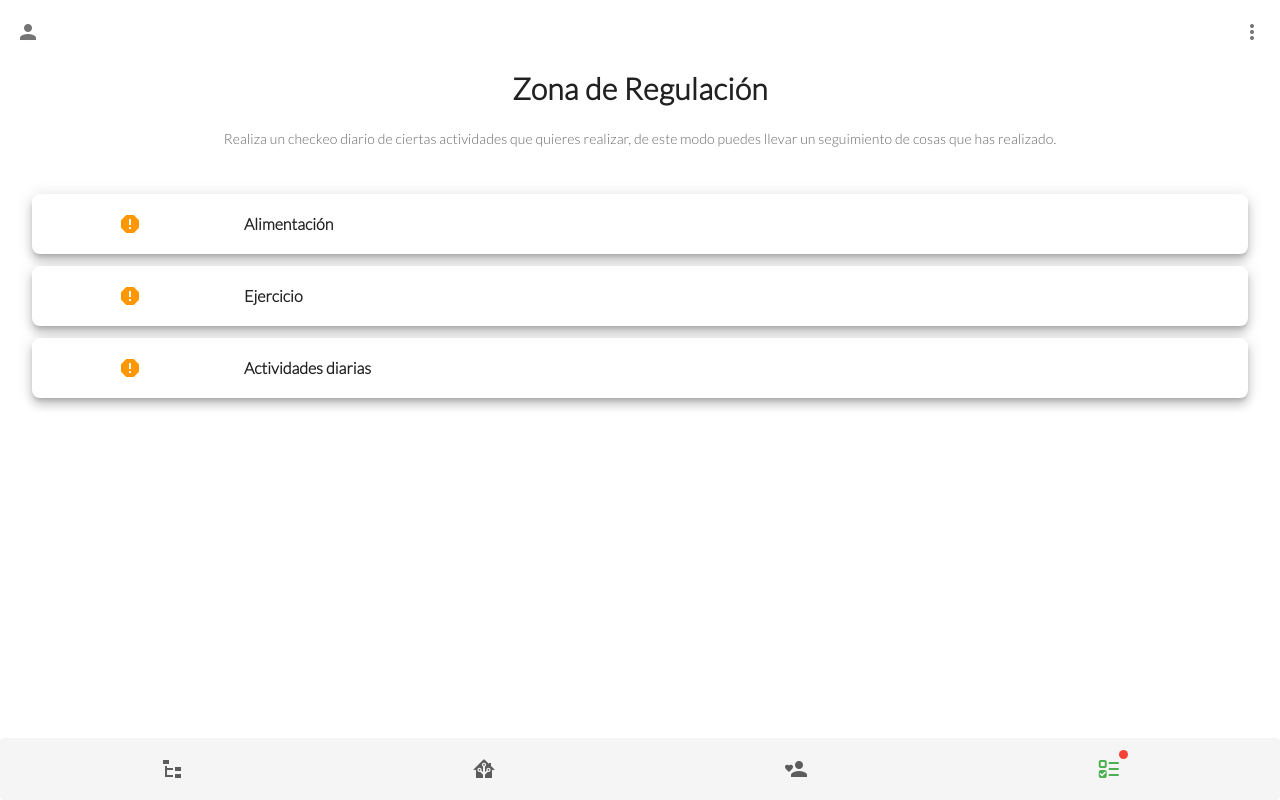
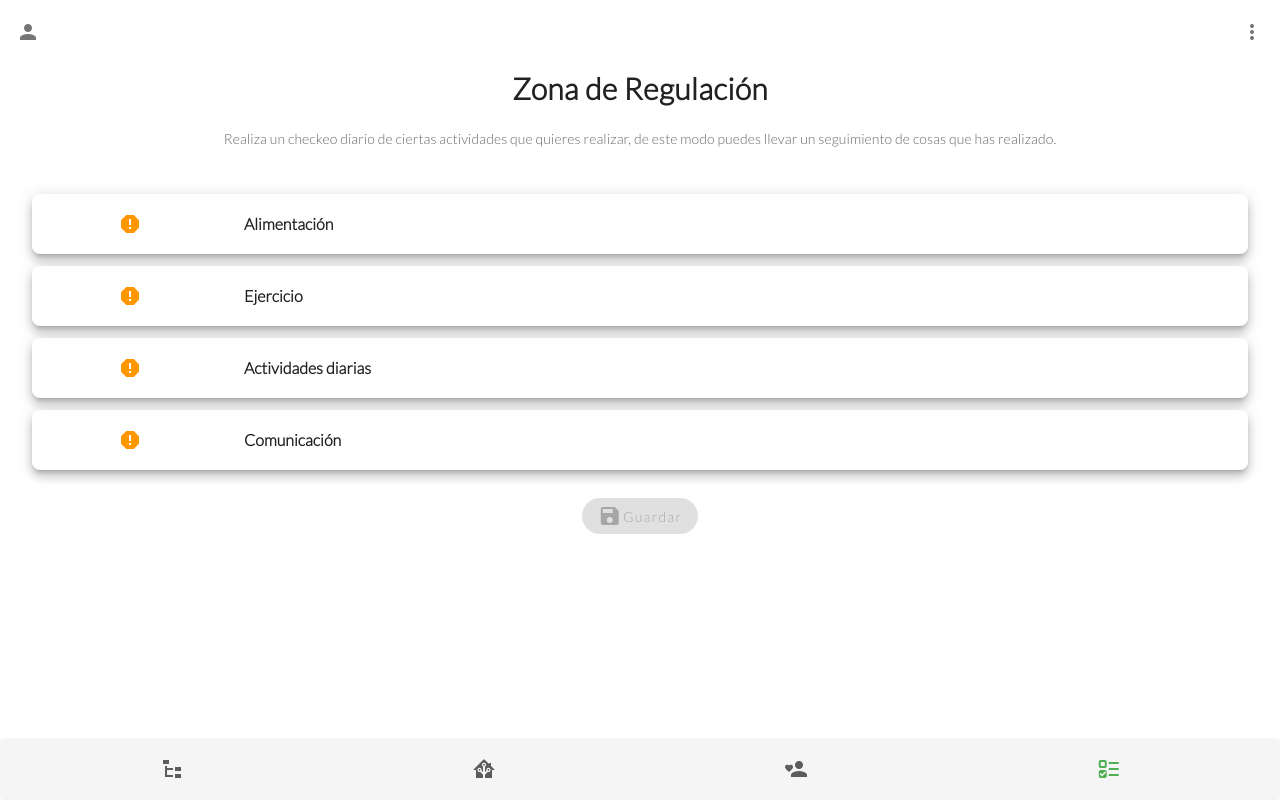
Before and after one commit to RickBm400/autismo-app-regulacion, a Vue app: page /regulation-section in a window 1280 px wide. Built offline with nearby package versions, Linux system fonts and the light colour scheme.

Commit message:
fixed: condiciones en la zona de desahogo

```diff
--- a/src/components/landing/footerNav.vue
+++ b/src/components/landing/footerNav.vue
@@ -19,7 +19,7 @@
             :to="icon.link"
           >
             <v-badge
-                dot color="red" v-if="icon.link == '/regulation-section'">
+                dot color="red" :value="dotVisibility" v-if="icon.link == '/regulation-section'">
               <v-icon>
                 {{ icon.icon }}
               </v-icon>
@@ -34,6 +34,7 @@
   </v-container>
 </template>
 <script>
+import { mapState } from 'vuex';
 export default {
   data() {
     return {
@@ -57,5 +58,9 @@ export default {
       ],
     };
   },
+
+  computed:{
+    ...mapState('regulation',['dotVisibility'])
+  }
 };
 </script>
--- a/src/components/landing/navBar.vue
+++ b/src/components/landing/navBar.vue
@@ -21,7 +21,7 @@
 export default {
   data() {
     return {
-      list: ["Acerca de", "Encuesta de Satisfacción", "Contact Us"],
+      list: ["Acerca de", "Encuesta de Satisfacción", "Contactanos"],
     };
   },
 };
--- a/src/store/index.js
+++ b/src/store/index.js
@@ -1,17 +1,11 @@
 import Vue from 'vue'
 import Vuex from 'vuex'
+import regulation from './regulation'
 
 Vue.use(Vuex)
 
 export default new Vuex.Store({
-  state: {
-  },
-  getters: {
-  },
-  mutations: {
-  },
-  actions: {
-  },
   modules: {
+    regulation
   }
 })
--- /dev/null
+++ b/src/store/regulation/actions.js
@@ -0,0 +1,3 @@
+export const dotState = ({commit}, state)=>{
+    commit('hideStatusDot', state)
+}
--- /dev/null
+++ b/src/store/regulation/index.js
@@ -0,0 +1,12 @@
+import state from './state'
+import * as mutations from './mutations'
+import * as actions from './actions'
+
+const namespaced = true
+
+export default{
+    namespaced,
+    actions,
+    mutations,
+    state
+}
--- /dev/null
+++ b/src/store/regulation/mutations.js
@@ -0,0 +1,3 @@
+export function hideStatusDot(state, dotState ){
+    state.dotVisibility = !dotState
+}
--- /dev/null
+++ b/src/store/regulation/state.js
@@ -0,0 +1,3 @@
+export default {
+    dotVisibility:false
+}
--- a/src/views/landingPage/regulationSection.vue
+++ b/src/views/landingPage/regulationSection.vue
@@ -1,7 +1,10 @@
 <template>
-  <v-container fluid class="pt-8 ">
+  <v-container fluid class="pt-8">
     <v-card elevation="0" class="mb-7">
-      <v-card-title style="font-size:30px" class="font-weight-bold justify-center mb-2">
+      <v-card-title
+        style="font-size: 30px"
+        class="font-weight-bold justify-center mb-2"
+      >
         Zona de Regulación
       </v-card-title>
       <v-card-text class="text-center">
@@ -21,10 +24,18 @@
       >
         <v-row class="px-2">
           <v-col cols="2" class="d-flex justify-center">
-              <v-icon color="orange"> mdi-alert-octagon </v-icon>
+            <v-icon
+              :color="
+                item.content.map((e) => e.answer).some((e) => e == null)
+                  ? 'orange'
+                  : 'green'
+              "
+            >
+              mdi-alert-octagon
+            </v-icon>
           </v-col>
           <v-col cols="10">
-              <span class="font-weight-bold">{{item.subName}}</span>
+            <span class="font-weight-bold">{{ item.subName }}</span>
           </v-col>
         </v-row>
       </v-card>
@@ -33,10 +44,16 @@
       <v-expand-transition>
         <v-card v-show="item.expand" elevation="0">
           <!-- tarjetas con cada pregunta a realizar -->
-            <v-card  v-for="(itema, j ) in item.content" :key="j" elevation="1"  class="mb-2 pa-5 rounded-lg" height="auto">
+          <v-card
+            v-for="(itema, j) in item.content"
+            :key="j"
+            elevation="1"
+            class="mb-2 pa-5 rounded-lg"
+            height="auto"
+          >
             <v-row>
               <v-col cols="12" class="pb-0">
-                  <span>{{itema.quest}}</span>
+                <span>{{ itema.quest }}</span>
               </v-col>
               <v-col cols="12" class="d-flex justify-end pt-0">
                 <!-- Iconos de respuesta -->
@@ -82,17 +99,25 @@
       </v-expand-transition>
       <!-- Fin Cuadro -->
     </div>
+    <div class="mt-7 px-5 justify-center d-flex">
+      <v-btn elevation="2" :disabled="((questions.map(e=> e.content.map(e=>e.answer))).flat()).some(e=>e==null)?true:false"  @click="saveData" class="rounded-pill text-capitalize"
+      ><v-icon>mdi-content-save</v-icon> <span>Guardar</span></v-btn>
+    </div>
+
+
   </v-container>
 </template>
 
 <script>
+import { mapActions, mapState } from "vuex";
+
 export default {
   data() {
     return {
       questions: [
         {
           subName: "Alimentación",
-          expand:false,
+          expand: false,
           content: [
             {
               quest: "¿Has comido alimentos recientemente?",
@@ -102,7 +127,7 @@ export default {
         },
         {
           subName: "Ejercicio",
-          expand:false,
+          expand: false,
           content: [
             {
               quest: "¿Has meditado recientemente?",
@@ -112,7 +137,7 @@ export default {
         },
         {
           subName: "Actividades diarias",
-          expand:false,
+          expand: false,
           content: [
             {
               quest: "¿Has terminado todos tus deberes?",
@@ -124,11 +149,37 @@ export default {
             },
           ],
         },
+        {
+          subName: "Comunicación",
+          expand: false,
+          content: [
+            {
+              quest:
+                "¿has entablado conversaciones recientes con algún amigo cercano?",
+              answer: null,
+            },
+            {
+              quest: "¿Te interesó los temas de conversación?",
+              answer: null,
+            },
+          ],
+        },
       ],
       expand: false,
       estado: null,
     };
   },
+  methods: {
+    ...mapActions("regulation", ["dotState"]),
+
+    saveData() {
+      this.dotState(this.dotVisibility);
+    },
+  },
+
+  computed:{
+    ...mapState('regulation',['dotVisibility'])
+  }
 };
 </script>
 <style scoped>
```
Lines whose indentation alone changed are shown as unchanged.
